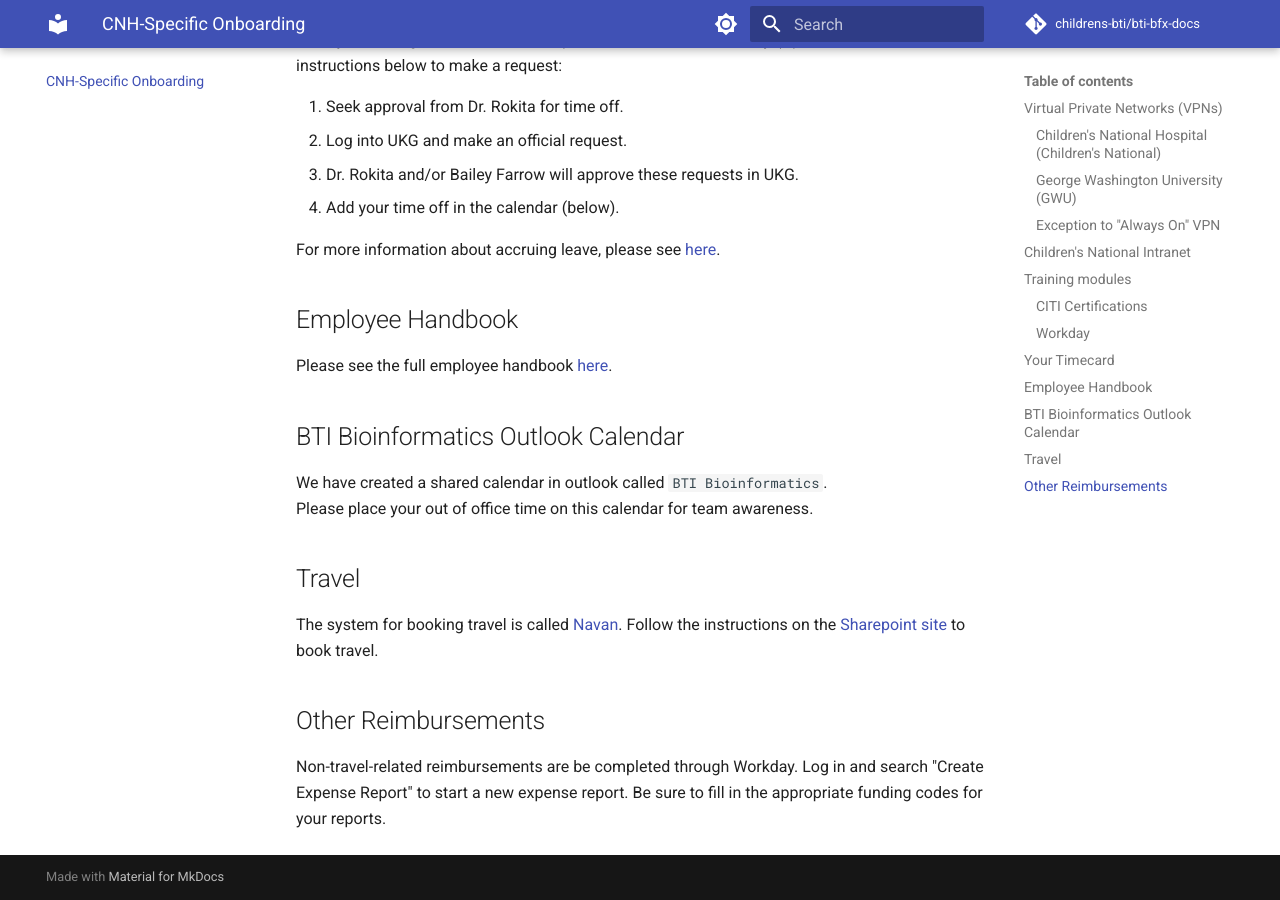
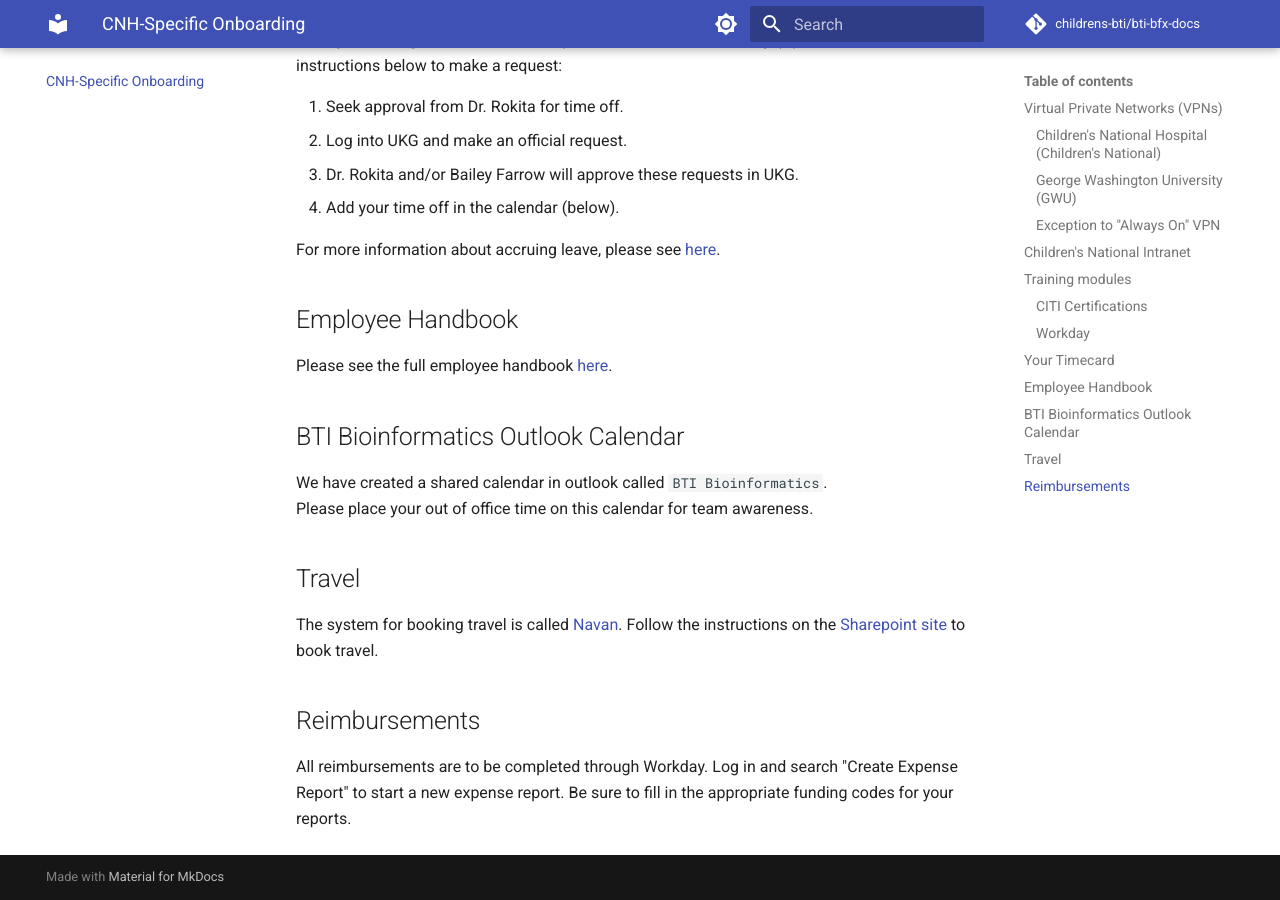
Before and after one commit to childrens-bti/bti-bfx-docs, an MkDocs documentation site: the page built from docs/cnh-onboarding.md, in a window 1280 px wide and 900 px high, scrolled down 2263 px. Built offline with MkDocs 1.6.1 and Material for MkDocs 9.7.7, drawn with Linux system fonts in a browser that asks for light colours; comment, search, counter and statistics services are not loaded.

Commit message:
Clarify reimbursements section covers all expense types
Co-Authored-By: Claude Sonnet 5 <noreply@anthropic.com>

```diff
--- a/docs/cnh-onboarding.md
+++ b/docs/cnh-onboarding.md
@@ -91,8 +91,8 @@ Please place your out of office time on this calendar for team awareness.
 The system for booking travel is called [Navan](https://app.navan.com/app/user2).
 Follow the instructions on the [Sharepoint site](https://cnmc.sharepoint.com/sites/Initiatives/SitePages/Navan.aspx) to book travel.
 
-## Other Reimbursements
+## Reimbursements
 
-Non-travel-related reimbursements are be completed through Workday.
+All reimbursements are to be completed through Workday.
 Log in and search "Create Expense Report" to start a new expense report.
 Be sure to fill in the appropriate funding codes for your reports.
```
